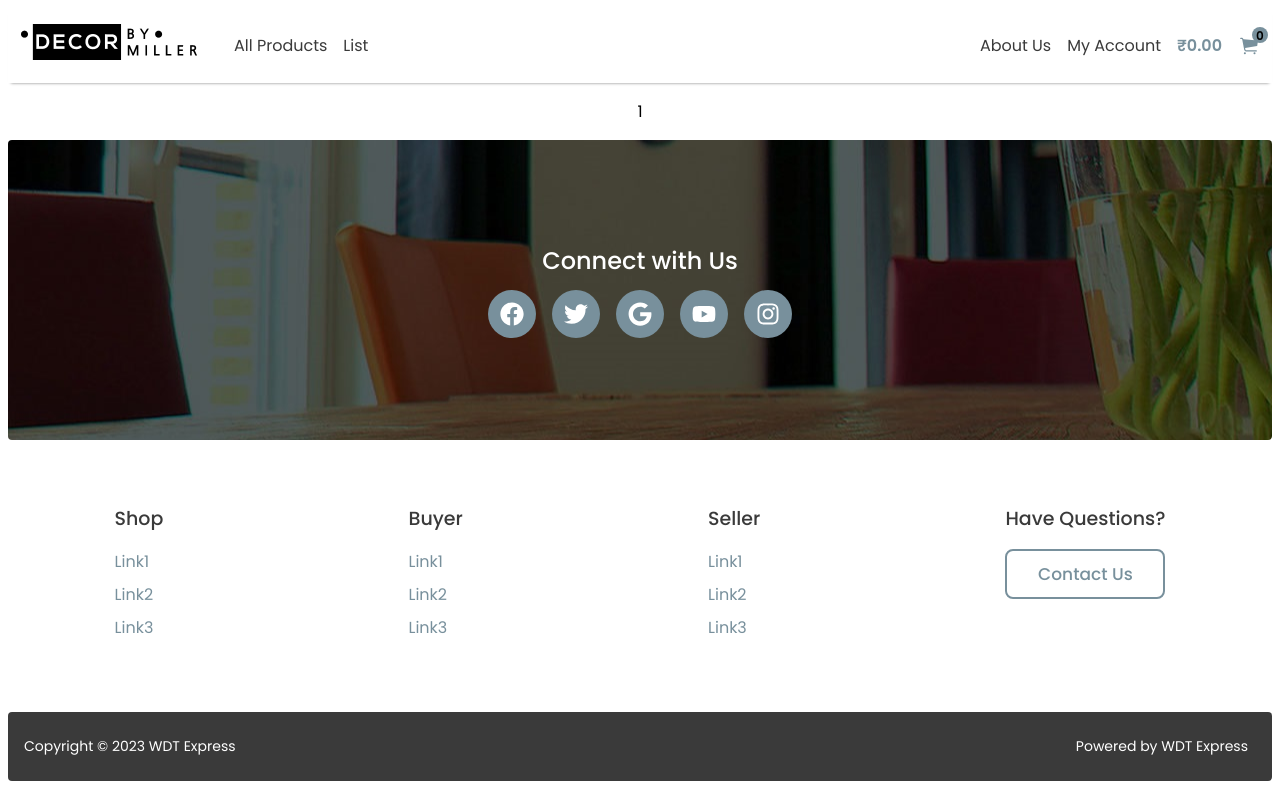
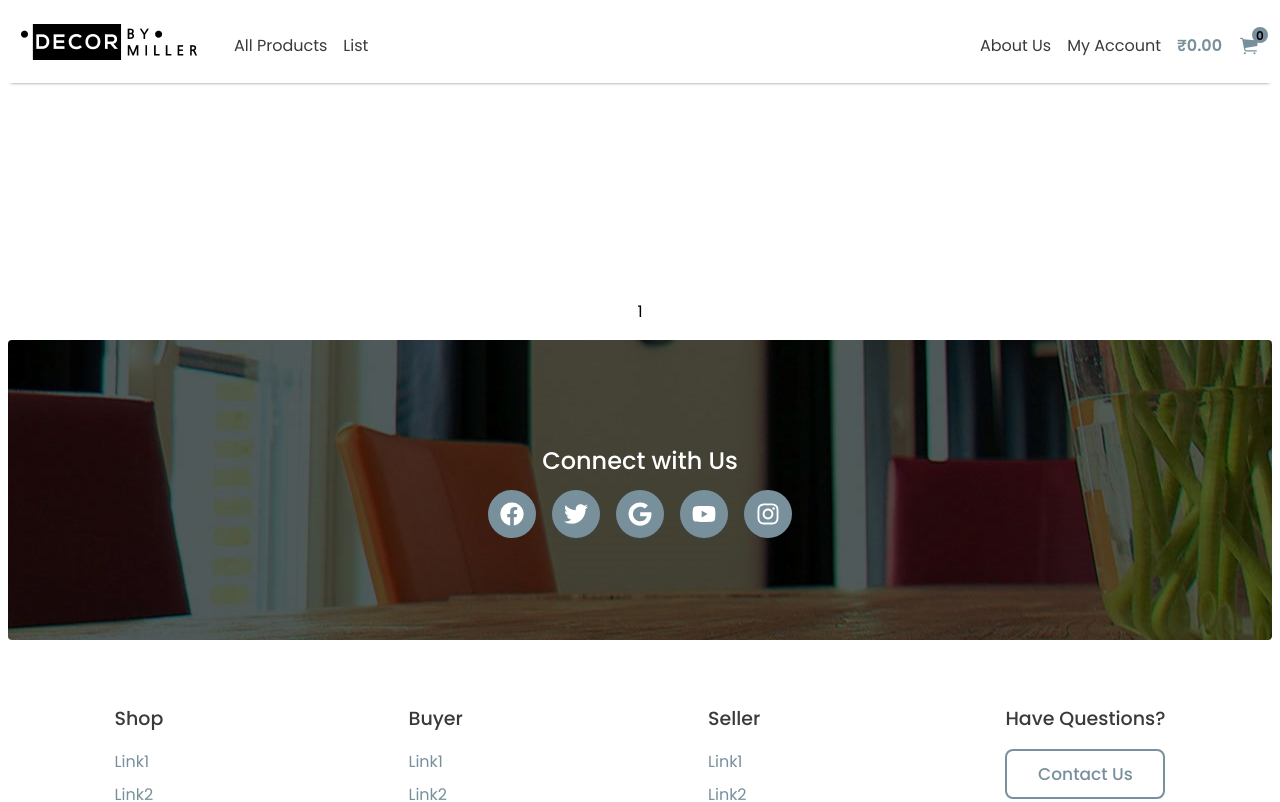
Before and after one commit to Wark0711/ecomm_website, a Next.js app: page /products/single/1 in a window 1280 px wide. Shown: the top 802 px of the page. Built offline with nearby package versions, Linux system fonts and the light colour scheme.

Commit message:
Issue checking

```diff
--- a/src/app/products/single/[item]/page.jsx
+++ b/src/app/products/single/[item]/page.jsx
@@ -4,7 +4,8 @@ export default function SingleItem({params}) {
 
     return (
         <Box my={2} textAlign={'center'}>
-            {params.item}
+            <Box height={200}></Box>
+            <Box>{params.item}</Box>
         </Box>
     )
 }
```
